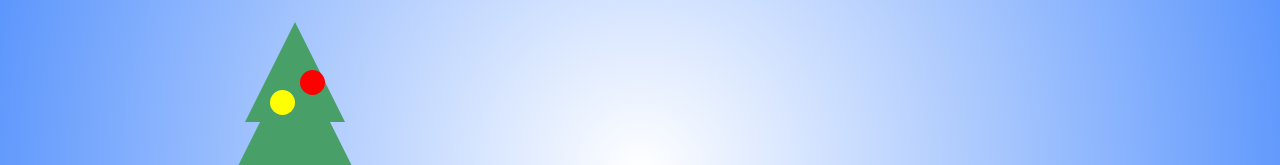
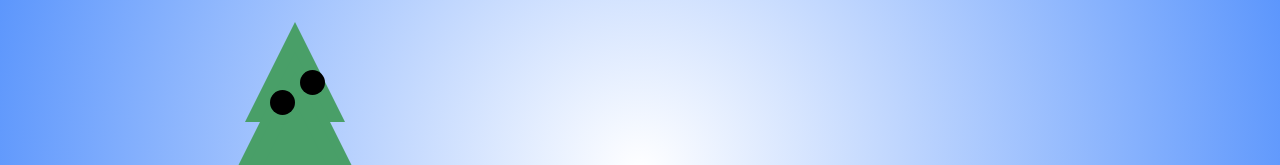
Before and after one commit to Aminopyridin/hackathon2018-team3, a React app: page / in a window 1280 px wide. Shown: the part 228-393 px from the top of the page. Built offline with nearby package versions, Linux system fonts and the light colour scheme.

Commit message:
switch balls

```diff
--- a/src/components/Balls/Balls.js
+++ b/src/components/Balls/Balls.js
@@ -5,10 +5,12 @@ import PropTypes from 'prop-types';
 export default class Balls extends React.Component {
     constructor(props){
         super(props);
+        this.state={ color: 'black'};
     }
     render() {
         const {l, t, color} = this.props;
-        return (<div className={`${styles.ball}`} style={{top: t, left: l, background: color}}/>);
+        return (<div className={`${styles.ball}`} style={{top: t, left: l, background: this.state.color}}
+                     onClick={() => { this.setState({ color: color });}}/>);
     }
 }
 
--- a/src/components/Balls/style.css
+++ b/src/components/Balls/style.css
@@ -4,6 +4,6 @@
     height: 25px;
     border-radius: 50%;
     /*top: -95px;
-    left: -90px;
-    background: radial-gradient(purple, mediumpurple, white);*/
+    left: -90px;*/
+    background: radial-gradient(purple, mediumpurple, white);
 }
```
